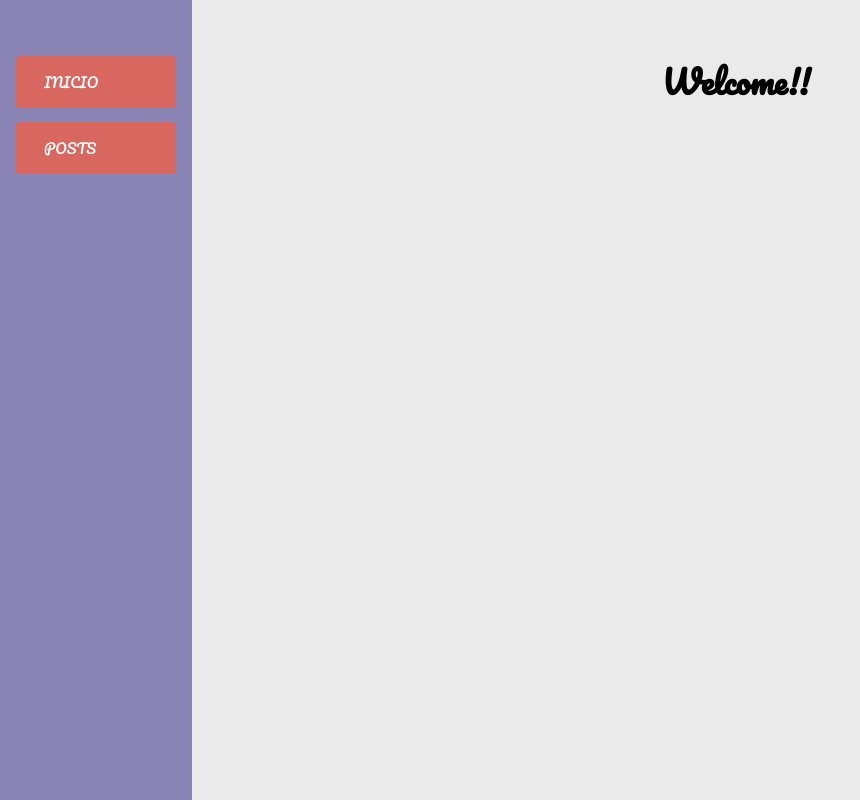
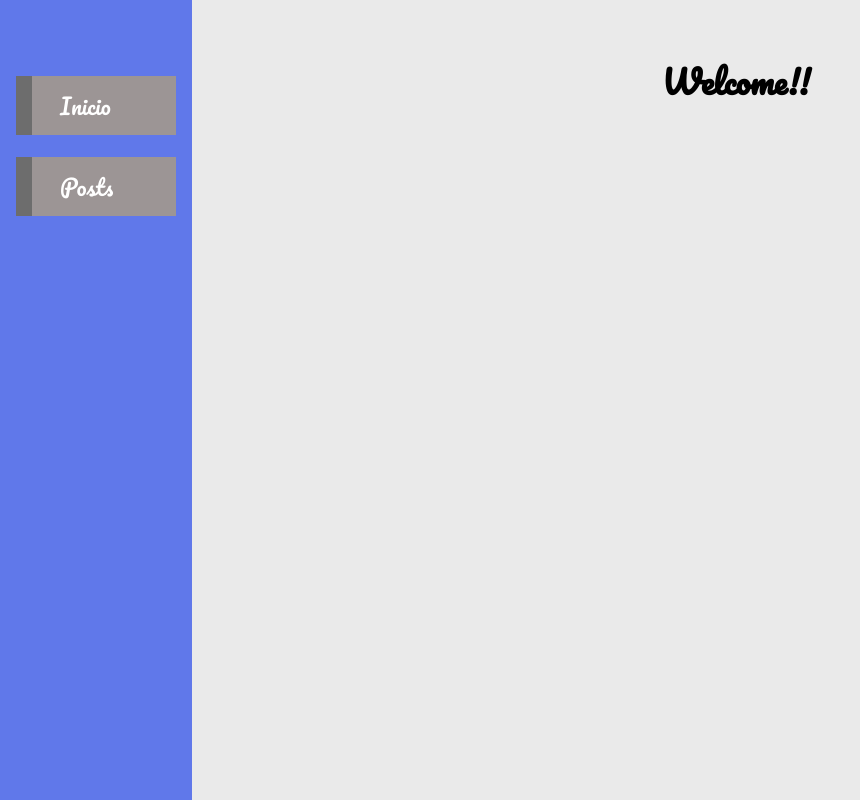
Before and after one commit to pablo-kachoski-gm/blog-microservice, a React (Create React App) app in the folder client/: page / in a window 1280 px wide. Shown: the whole page, without its empty margins (0-860 px from the left). Built offline with nearby package versions, Linux system fonts and the light colour scheme.

Commit message:
updated styles

```diff
--- a/client/src/App.jsx
+++ b/client/src/App.jsx
@@ -4,12 +4,12 @@ import WelcomePage from "./posts/pages/welcome/Page.jsx";
 import CreateComment from "./posts/pages/comments/create-comment/Page";
 
 import styled from "styled-components";
+import { PAGE_BACKGROUND } from "./posts/constants/colors";
 import {
   LIGHT_FONT,
   NAV_BACKGROUND,
   NAV_LI_BACKGROUND,
-  PAGE_BACKGROUND,
-} from "./posts/constants/colors";
+} from "commons/constants/colors";
 import { useState } from "react";
 import { LoadingContext } from "commons/context/loadingContext";
 import LoadingScreen from "commons/components/loading/LoadingScreen";
@@ -44,7 +44,7 @@ const ListMenu = styled.ul`
     margin-bottom: 1em;
   }
 
-  & > li {
+  /* & > li {
     background-color: ${NAV_LI_BACKGROUND};
     list-style: none;
     color: ${LIGHT_FONT};
@@ -58,6 +58,46 @@ const ListMenu = styled.ul`
       display: block;
       padding: 1em 2em;
     }
+  } */
+`;
+
+const ListMenuItem = styled.li`
+  /* background-color: ${NAV_LI_BACKGROUND};
+      list-style: none;
+      color: ${LIGHT_FONT};
+      text-transform: uppercase;
+      font-size: 14px;
+      border-radius: 4px; */
+  background-color: ${NAV_LI_BACKGROUND};
+
+  margin: 20px auto;
+  border: none;
+  padding: 10px 44px;
+  font-size: 22px;
+  position: relative;
+  color: white;
+
+  &:before {
+    transition: all 0.35s cubic-bezier(0.68, 0, 0.265, 1);
+    content: "";
+    width: 10%;
+    height: 100%;
+    background: #6d6d6d;
+    color: white;
+    position: absolute;
+    top: 0;
+    left: 0;
+  }
+
+  & > a {
+    color: white;
+    mix-blend-mode: luminosity;
+  }
+  &:hover {
+    &::before {
+      background: #6d6d6d;
+      width: 100%;
+    }
   }
 `;
 
@@ -69,12 +109,12 @@ const App = () => {
         <LoadingContext.Provider value={setLoading}>
           <NavMenu>
             <ListMenu>
-              <li>
+              <ListMenuItem>
                 <a href="/">Inicio</a>
-              </li>
-              <li>
+              </ListMenuItem>
+              <ListMenuItem>
                 <a href="/posts">Posts</a>
-              </li>
+              </ListMenuItem>
             </ListMenu>
           </NavMenu>
           {loading && <LoadingScreen />}
--- a/client/src/commons/components/Buttons.jsx
+++ b/client/src/commons/components/Buttons.jsx
@@ -14,6 +14,7 @@ export const SubmitButton = styled.button`
   margin: 4px 2px;
   border-radius: 5px;
   cursor: ${({ disabled }) => (disabled ? "default" : "pointer")};
+  ${({ disabled }) => (disabled ? { opacity: 0.8 } : {})};
 
   &:hover {
     ${({ disabled }) =>
--- a/client/src/commons/constants/colors.js
+++ b/client/src/commons/constants/colors.js
@@ -1,2 +1,7 @@
 export const DISABLED_COLOR = "#777";
 export const ACTION_BUTTON_PRIMARY = "#5a3fec"
+export const NAV_BACKGROUND = '#6078ea'
+export const NAV_LI_BACKGROUND = '#9c9595'
+
+export const LIGHT_FONT = '#fff'
+export const DARK_FONT = '#000'
--- a/client/src/index.css
+++ b/client/src/index.css
@@ -14,8 +14,21 @@ body {
 }
 * {
   box-sizing: border-box;
+  scrollbar-width: thin;
+  scrollbar-color: #d99557 #da6800;
 }
-
+/* Works on Chrome/Edge/Safari */
+*::-webkit-scrollbar {
+  width: 20px;
+}
+*::-webkit-scrollbar-track {
+  background: #da6800;
+}
+*::-webkit-scrollbar-thumb {
+  background-color: #d99557;
+  border-radius: 20px;
+  border: solid #da6800;
+}
 a {
   color: inherit;
   text-decoration: inherit;
--- a/client/src/posts/constants/colors.js
+++ b/client/src/posts/constants/colors.js
@@ -1,6 +1,2 @@
 export const PRINCIPAL = '#43a0ff'
 export const PAGE_BACKGROUND = '#eaeaea'
-export const NAV_BACKGROUND = '#8a85b5'
-export const NAV_LI_BACKGROUND = '#d7675f'
-export const LIGHT_FONT = '#fff'
-export const DARK_FONT = '#000'
--- a/client/src/posts/pages/posts/StyledComponents.jsx
+++ b/client/src/posts/pages/posts/StyledComponents.jsx
@@ -1,4 +1,4 @@
-import { LIGHT_FONT } from "posts/constants/colors";
+import { LIGHT_FONT } from "commons/constants/colors";
 import styled from "styled-components";
 
 export const FormActions = styled.div`
@@ -9,7 +9,7 @@ export const FormActions = styled.div`
 export const Form = styled.form`
   display: flex;
   flex-direction: column;
-  background: linear-gradient(90deg, #d53369 0%, #daae51 100%);
+  background: linear-gradient(90deg, #6078ea 0%, #13b7aa 100%);
   border-radius: 4px;
   padding: 2em 1.5em;
   width: 300px;
--- a/client/src/posts/pages/posts/posts-list/PostListItem.jsx
+++ b/client/src/posts/pages/posts/posts-list/PostListItem.jsx
@@ -1,8 +1,9 @@
 import styled from "styled-components";
 import { Delete } from "@styled-icons/material";
+import { LIGHT_FONT } from "commons/constants/colors";
 
 const Post = styled.li`
-  background: linear-gradient(90deg, #d53369 0%, #daae51 100%);
+  background: linear-gradient(90deg, #6078ea 0%, #13b7aa 100%);
   width: 300px;
   padding: 1em 1.2em;
   border-radius: 4px;
@@ -30,7 +31,7 @@ const Actions = styled.div`
   }
 `;
 const WhiteDelete = styled(Delete)`
-  color: #d4d0d0;
+  color: ${LIGHT_FONT};
 `;
 
 const PostListItem = ({ title }) => {
--- a/client/src/posts/pages/welcome/Page.jsx
+++ b/client/src/posts/pages/welcome/Page.jsx
@@ -1,5 +1,5 @@
 import styled from "styled-components";
-import { DARK_FONT } from "posts/constants/colors";
+import { DARK_FONT } from "commons/constants/colors";
 
 const WelcomeWrapper = styled.div`
   color: ${DARK_FONT};
```
